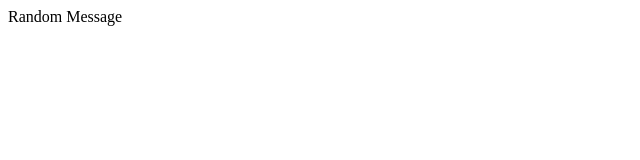
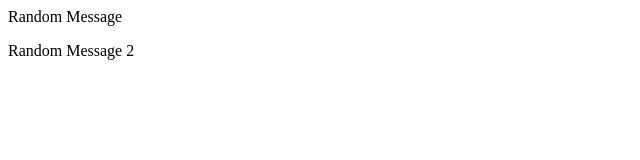
Before and after one commit to sohamjcpp/demo2, a plain HTML site: page index.html in a window 1280 px wide. Shown: the whole page, without its empty margins (0-640 px from the left). Drawn offline with Linux system fonts and the light colour scheme.

Commit message:
COmmit from diff branch

```diff
--- a/index.html
+++ b/index.html
@@ -1 +1,2 @@
 <p>Random Message</p>
+<p>Random Message 2</p>
```
